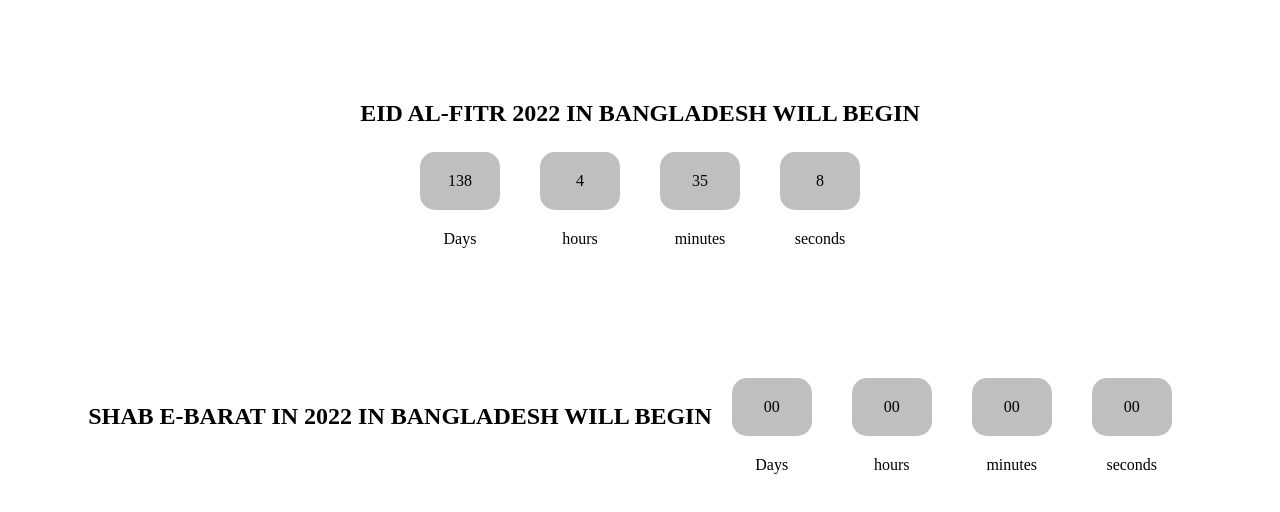
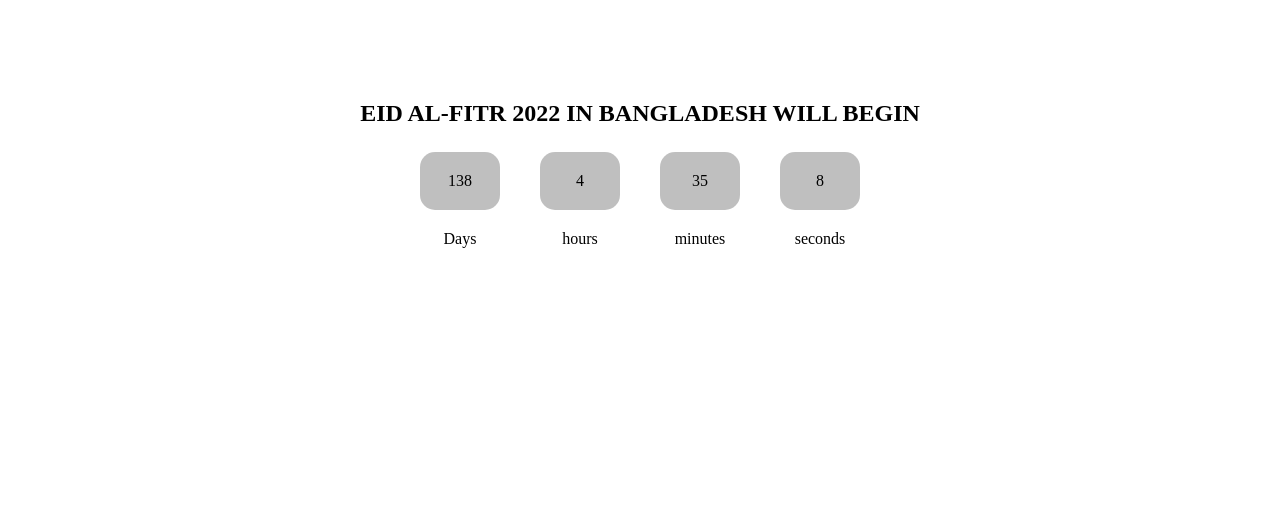
Before and after one commit to wazedaladib/Countdown, a plain HTML site: page index.html in a window 1280 px wide. Drawn offline with Linux system fonts and the light colour scheme.

Commit message:
eid first commit

```diff
--- a/JS/script.js
+++ b/JS/script.js
@@ -1,11 +1,7 @@
-let eidWill = "2 May 2022";
 
 
 
-
-
-
-
+let eidWill = "2 May 2022";
 
 function countDown (){
 
@@ -28,12 +24,6 @@ function countDown (){
      const secDiv =document.getElementById("second");
      secDiv.innerHTML=seconds;
 
-
-
-
-
-    console.log(days, hours ,minutes ,seconds );
-
 }
 
 countDown ();
--- a/EID.html
+++ b/index.html
@@ -33,32 +33,6 @@
 
             </div>
 
-            <div class="section2">
-                <h2> Shab e-Barat in 2022 in Bangladesh will begin</h2> <br>
-                <div class="time">
-                    <div class="timezone" id="day">00</div>
-                    <span>Days</span>
-                </div>
-                <div class="time">
-                    <div class="timezone" id="hour">00</div>
-                    <span>hours</span>
-                </div>
-                <div class="time">
-                    <div class="timezone" id="minute">00</div>
-                    <span>minutes</span>
-                </div>
-
-                <div class="time">
-                    <div class="timezone" id="second">00</div>
-                    <span>seconds</span>
-                </div>
-
-            </div>
-
-    </div>
-
-
-
 
     <script src="js/script.js"></script>
 </body>
```
